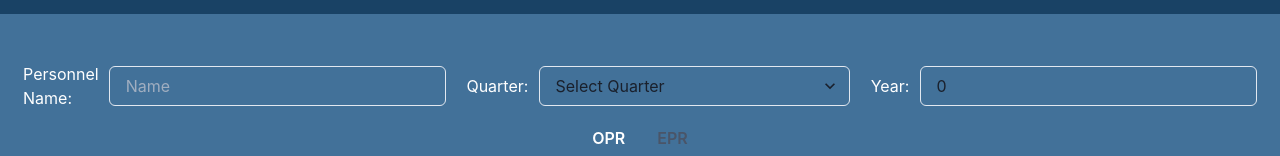
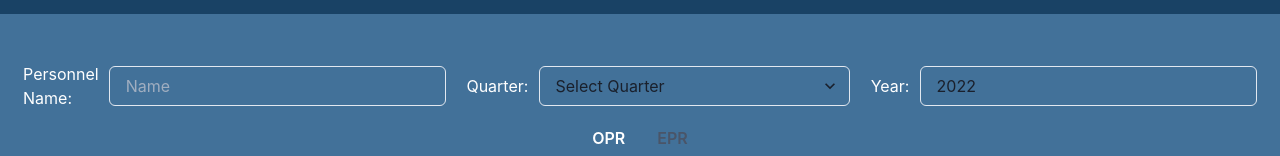
Before and after one commit to cvxluo/junior-design-project, a Next.js app: page / in a window 1280 px wide. Shown: the part 144-300 px from the top of the page. Built offline with nearby package versions, Linux system fonts and the light colour scheme.

Commit message:
Changed default value for "Year" from 0 to current year

```diff
--- a/src/screens/Home/Home.jsx
+++ b/src/screens/Home/Home.jsx
@@ -21,12 +21,14 @@ import { useState } from "react";
 import { createReport } from "../../actions/Report";
 
 export default function Home() {
+  let date_last_modified = new Date().toLocaleDateString();
+  let date = date_last_modified.split("/");
+
   const [name, setName] = useState("");
   const [quarter, setQuarter] = useState(0);
-  const [year, setYear] = useState(0);
+  const [year, setYear] = useState(date[2]);
   const [data, setReportText] = useState("");
-  let date_last_modified = new Date().toLocaleDateString();
-  let date = date_last_modified.split("/");
+
   // const [user, setUser] = useState("");
   // not sure how to setUser
   let user = "placeholder";
```
